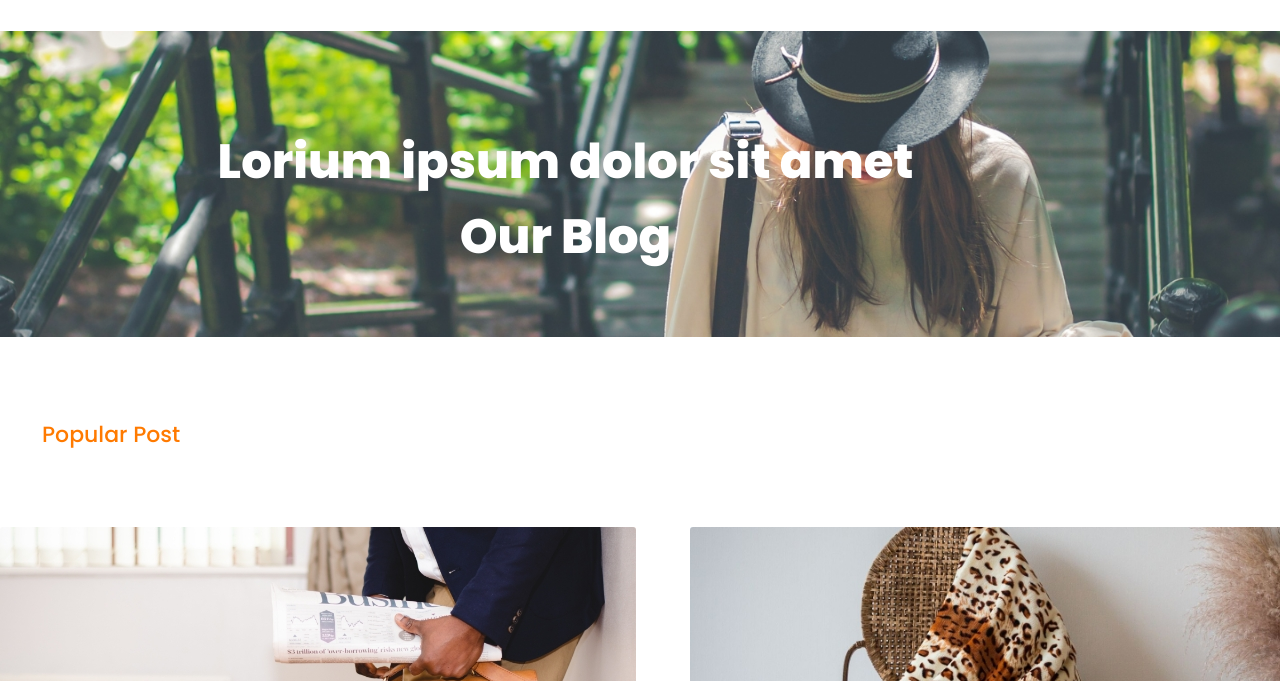
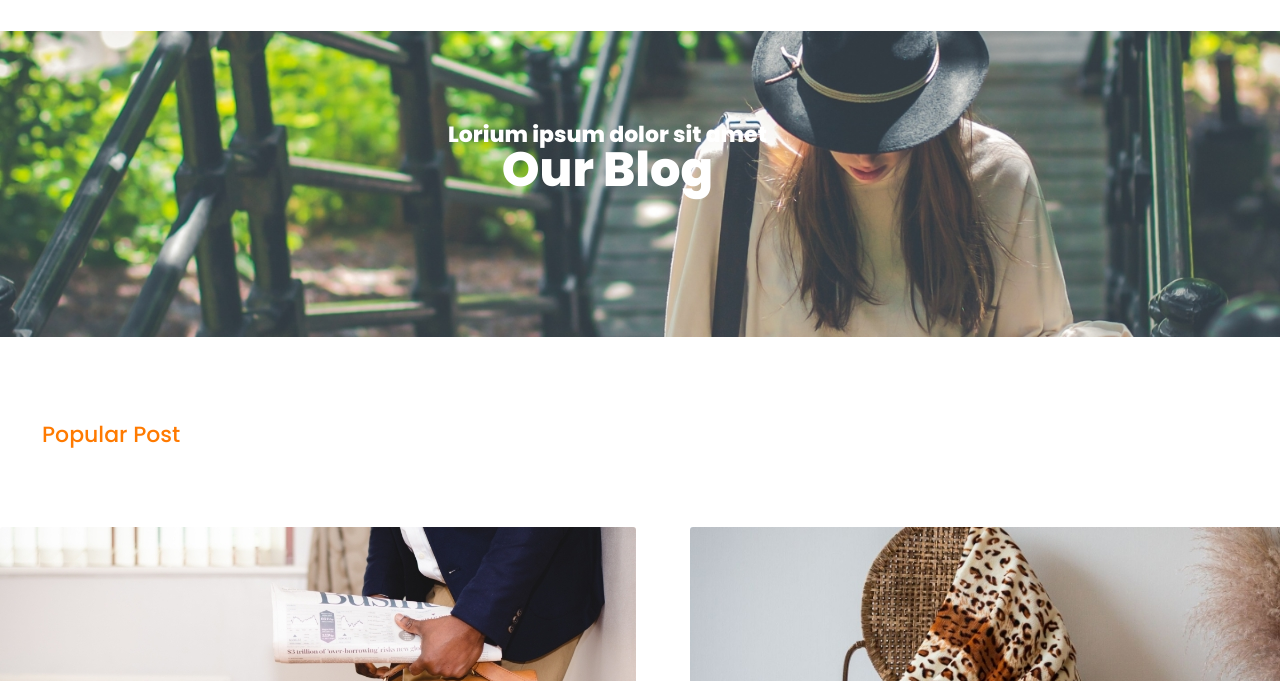
Before and after one commit to levan-geo/HomeWork_6, a plain HTML site: page index.html in a window 1280 px wide. Shown: the part 119-800 px from the top of the page. Drawn offline with Linux system fonts and the light colour scheme; a web font is replaced by a local one.

Commit message:
last edition
სურათზე ტექსტი გავასწორე

```diff
--- a/css/style.css
+++ b/css/style.css
@@ -47,15 +47,14 @@ nav li {
 .text-image {
     position: absolute;
     top: 30%;
-    left: 17%;
+    left: 35%;
     text-align: center;
     color:  white;
 }
 
-.text-image:first-child {
+.text1 {
     font-size: 22px;
     font-family: "Poppins", sans-serif;
-    line-height: 75px;
 }
 
 .text-image:last-child {
@@ -63,7 +62,6 @@ nav li {
     font-family: "Poppins", sans-serif;
     font-weight: bold;
     font-style: normal;
-    line-height: 75px;
 }
 
 h4 {
--- a/index.html
+++ b/index.html
@@ -42,7 +42,7 @@
 	<img alt="full image"  src="img/full-image-1.jpg">
 	</div>
 	<div class="text-image">
-		<p>Lorium ipsum dolor sit amet</p>
+		<p class="text1">Lorium ipsum dolor sit amet</p>
 		<p>Our Blog</p>
 	</div>
 </section>
```
